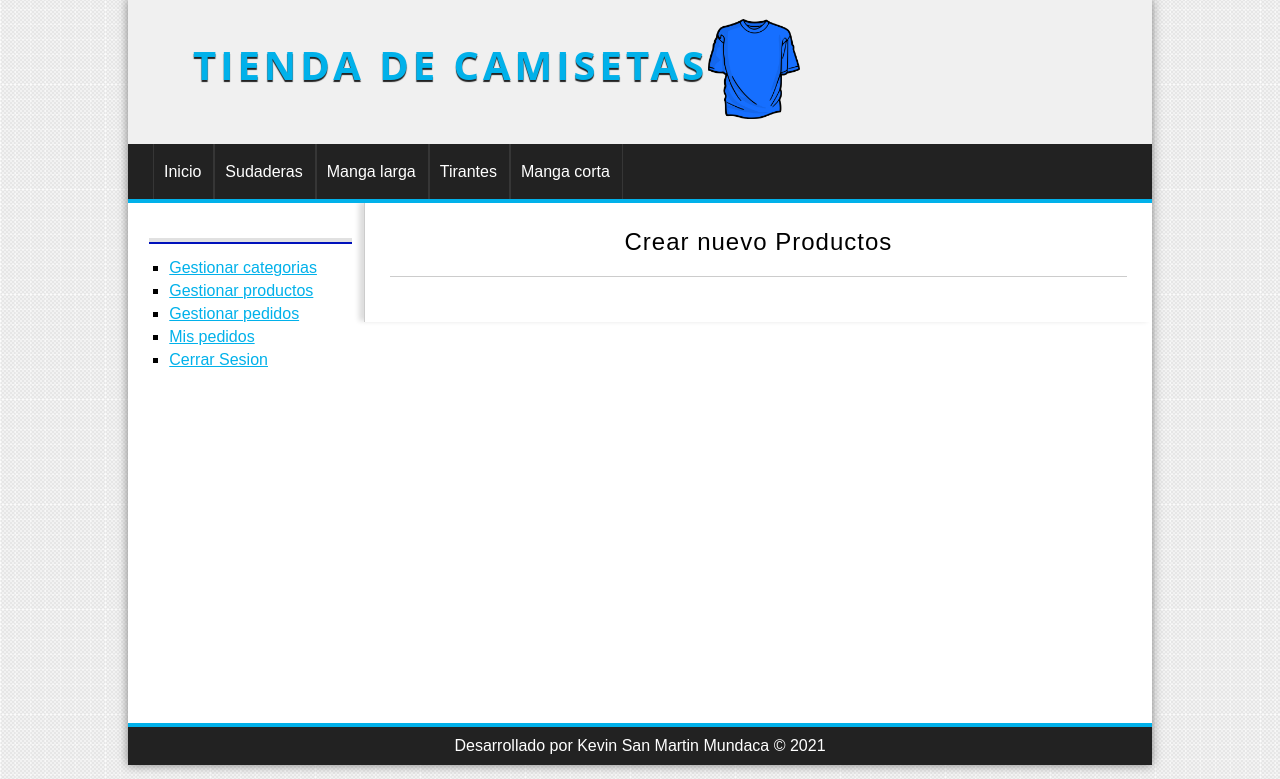
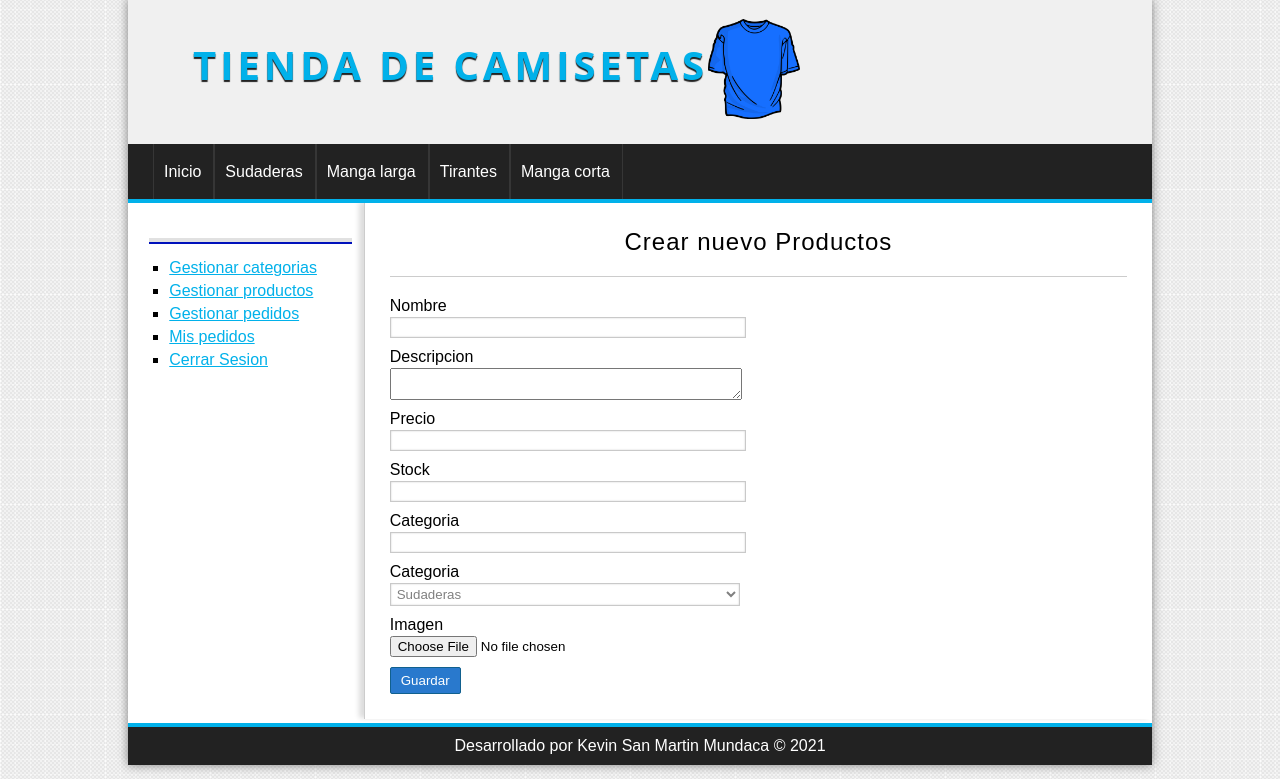
Before and after one commit to ksanmartinm/Proyecto-de-Tienda-Online, a PHP site: page /proyecto-php-poo-curso/producto/crear in a window 1280 px wide. Shown: the part 21-800 px from the top of the page. Run offline with PHP 8.4, Linux system fonts and the light colour scheme; the visitor is signed in with stand-in values (Sample User, id 1); data comes from the database, SQL or seed files in the repository.

Commit message:
27-01-2021

```diff
--- a/assets/css/styles.css
+++ b/assets/css/styles.css
@@ -176,11 +176,16 @@ td{
 
 /* FORMS */
 
+.form_container{
+    width: 50%;
+}
+
 label,
 input[type="text"],
 input[type="password"],
 input[type="email"],
-select{
+input[type="number"],
+select, textarea{
     display: block;
     width: 95%;
     margin-top: 2px;
@@ -190,6 +195,7 @@ select{
 input[type="text"],
 input[type="password"],
 input[type="email"],
+input[type="number"],
 select{
     border: 1px solid #c9c9c9;
     box-shadow: 0px 0px 2px #ccc inset;
--- a/controllers/ProductoController.php
+++ b/controllers/ProductoController.php
@@ -20,6 +20,13 @@ class productoController{
         Utils::isAdmin();
         require_once "views/producto/crear.php";
     }
+
+    public function save(){
+        if(isset($_POST)){
+            var_dump($_POST);
+
+        }
+    }
 }
 
 ?>
--- a/views/producto/crear.php
+++ b/views/producto/crear.php
@@ -1 +1,34 @@
 <h1>Crear nuevo Productos</h1>
+<div class="form_container">
+<form action="<?=base_url?>producto/save" method="POST">
+    <label for="nombre">Nombre</label>
+    <input type="text" name="nombre">
+
+    <label for="descripcion">Descripcion</label>
+    <textarea name="descipcion"></textarea>
+
+    <label for="precio">Precio</label>
+    <input type="text" name="precio">
+
+    <label for="stock">Stock</label>
+    <input type="text" name="stock">
+
+    <label for="categoria">Categoria</label>
+    <input type="text" name="categoria">
+
+    <label for="categoria">Categoria</label>
+    <?php $categorias = Utils::showCategorias(); ?>
+    <select name="categorias">
+        <?php while($cat = $categorias->fetch_object()): ?>
+            <option value="<?= $cat->id ?>">
+                <?=$cat->nombre?>
+            </option>
+        <?php endwhile; ?>
+    </select>
+
+    <label for="imagen">Imagen</label>
+    <input type="file" name="imagen">
+
+    <input type="submit" value="Guardar">
+</form>
+</div>
```
